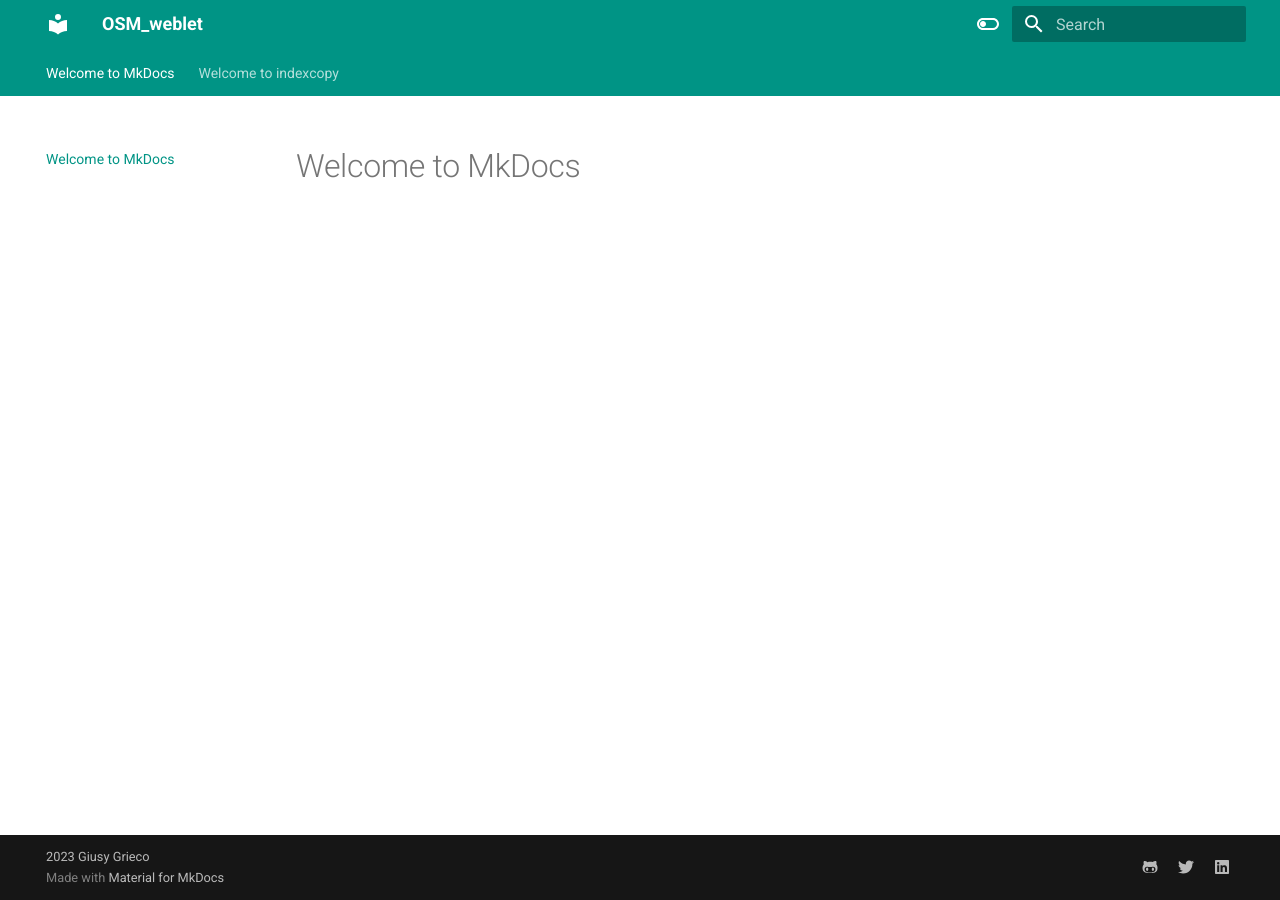
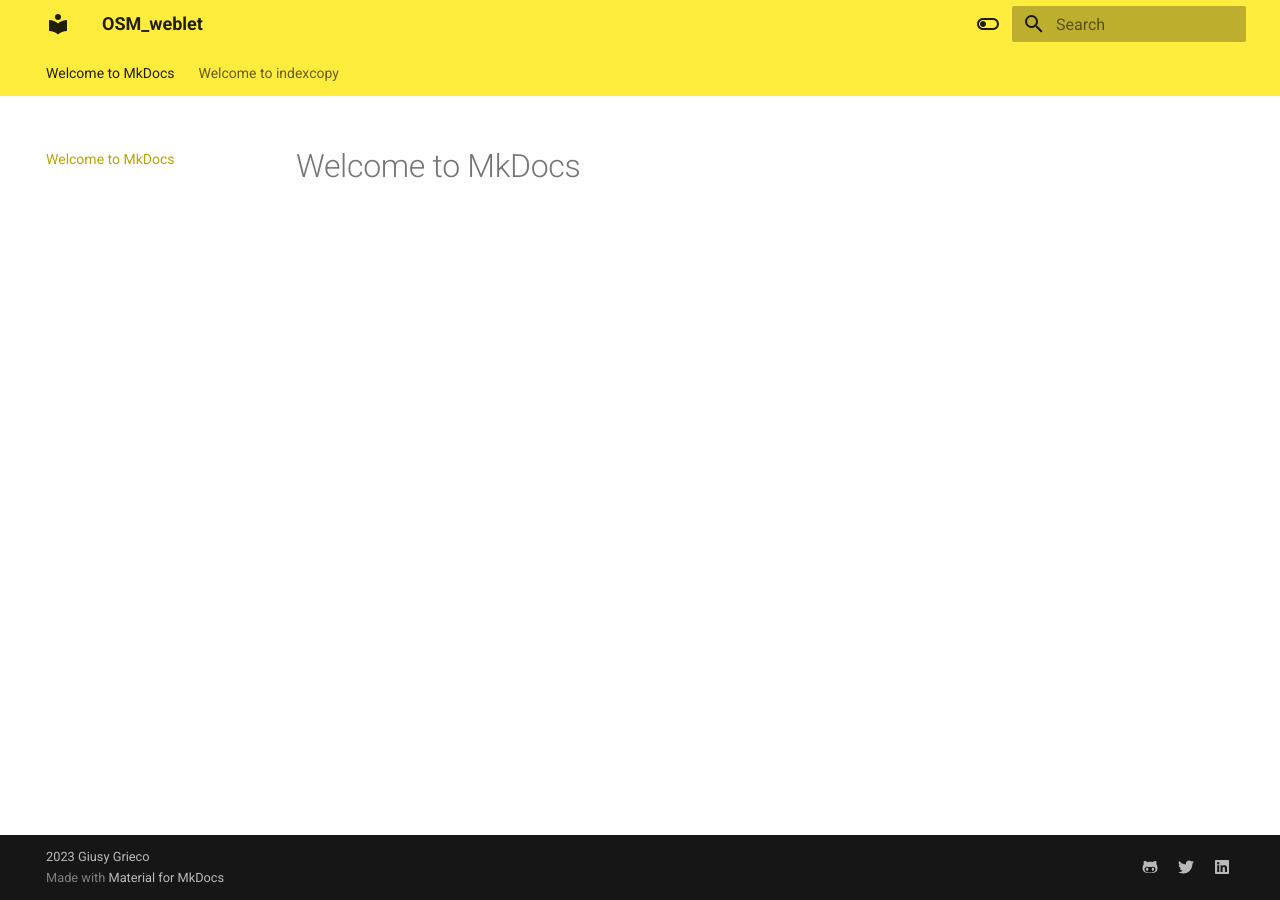
Before and after one commit to OSMDevTest/OSM, an MkDocs documentation site: the page built from docs/index.md, in a window 1280 px wide. Built offline with MkDocs 1.6.1 and Material for MkDocs 9.7.7, drawn with Linux system fonts in a browser that asks for light colours.

Commit message:
Update mkdocs.yml

```diff
--- a/mkdocs.yml
+++ b/mkdocs.yml
@@ -18,14 +18,14 @@ theme:
       toggle:
         icon: material/toggle-switch-off-outline
         name: Switch to dark mode
-      primary: teal
-      accent: purple
+      primary: yellow
+      accent: deep purple
     - scheme: slate
       toggle:
         icon: material/toggle-switch
         name: Switch to light mode
-      primary: teal
-      accent: lime
+      primary: deep purple
+      accent: yellow
 
 
 extra:
```
